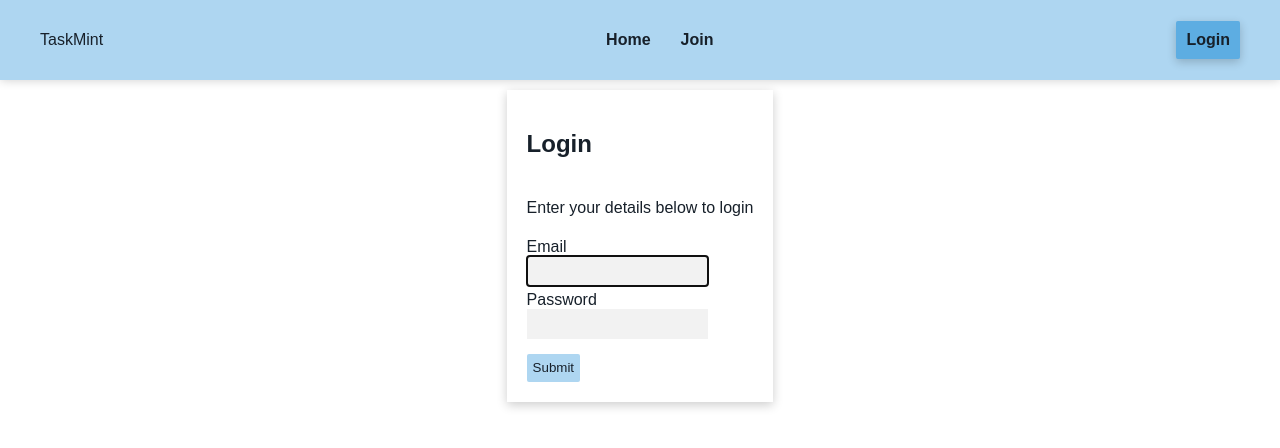
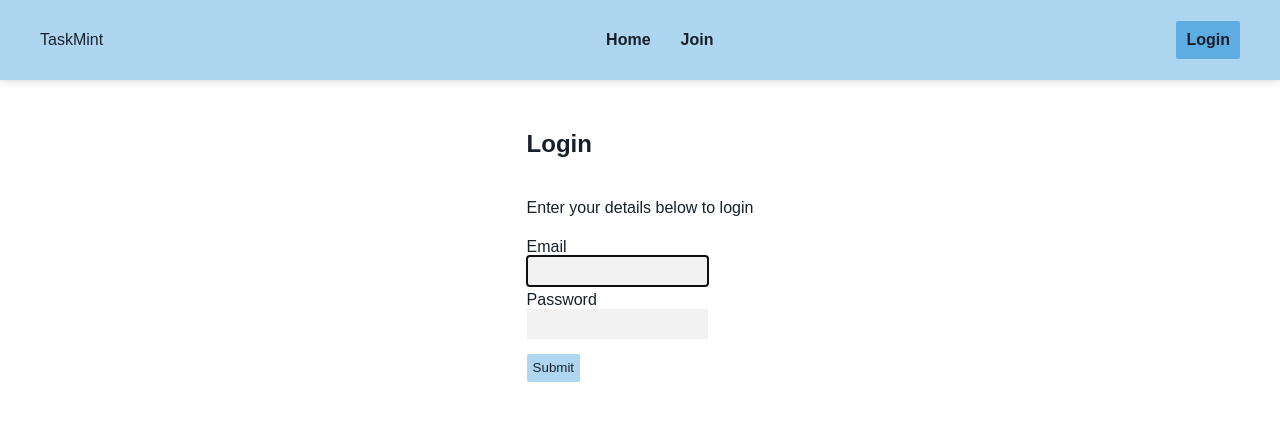
Before and after one commit to trisv/taskmint-prac-project, a PHP site: page /login.php in a window 1280 px wide. Shown: the top 448 px of the page. Run offline with PHP 8.4, Linux system fonts and the light colour scheme; some web fonts are replaced.

Commit message:
Removed box shadow for forms

```diff
--- a/resources/css/style.css
+++ b/resources/css/style.css
@@ -99,7 +99,7 @@ form {
   display:flex;
   flex-direction: column;
   gap: 5px;
-  box-shadow: 0 3px 10px rgb(0 0 0 / 0.2);
+  /*box-shadow: 0 3px 10px rgb(0 0 0 / 0.2);*/
 }
 
 .form-row {
@@ -261,7 +261,7 @@ form input[type="submit"]:hover {
   font-weight:bold;
   background-color: #5DADE2;
   padding: 10px;
-  box-shadow: 0 3px 10px rgb(0 0 0 / 0.2);
+  /*box-shadow: 0 3px 10px rgb(0 0 0 / 0.2);*/
   border-radius: 2px;
 }
 
```
